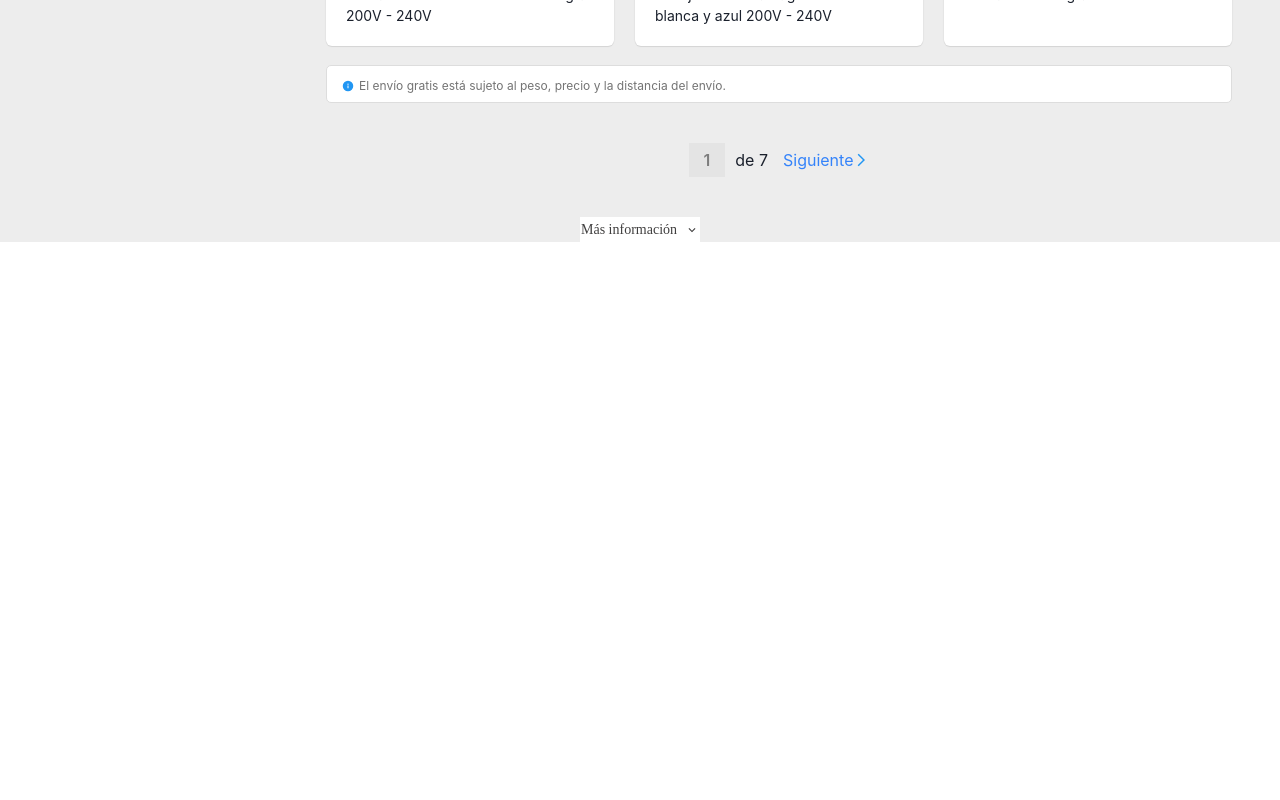
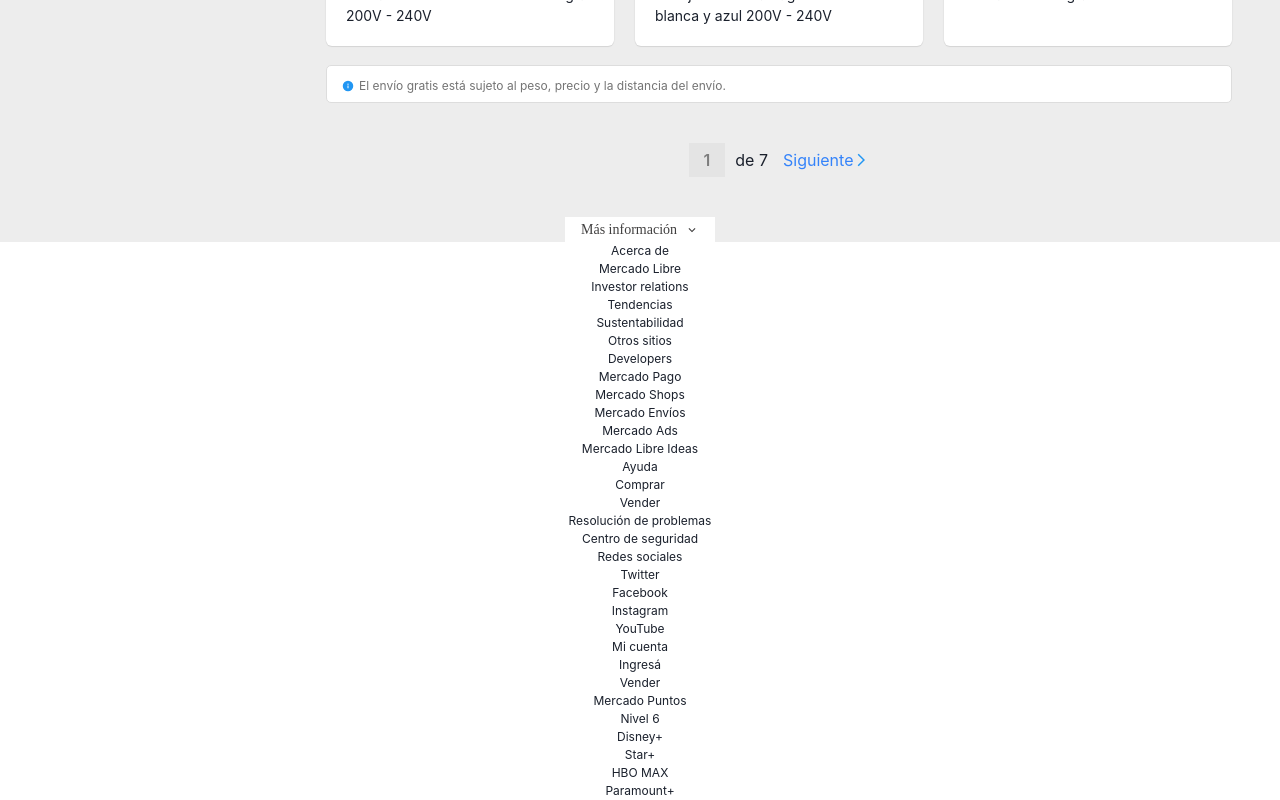
Before and after one commit to CodemiaClub/mercado-libre, a React (Create React App) app: page / in a window 1280 px wide. Shown: the part 2842-3642 px from the top of the page. Before the commit the page ends 3084 px from the top, so only its background shows below. Built offline with nearby package versions, Linux system fonts and the light colour scheme.

Commit message:
se agrega componente FooterMenu

```diff
--- a/src/componentes/Footer/Footer.jsx
+++ b/src/componentes/Footer/Footer.jsx
@@ -1,10 +1,55 @@
 import '../../hojas-de-estilo/Styles-Footer/Footer.css';
+import FooterMenu from './FooterMenu';
 import FooterOption from './FooterOption';
 
-function Footer(){
-  return(
+function Footer() {
+  return (
     <div className="container-footer">
       <FooterOption />
+
+      <FooterMenu
+        title='Acerca de'
+        nav1='Mercado Libre'
+        nav2='Investor relations'
+        nav3='Tendencias'
+        nav4='Sustentabilidad' />
+
+      <FooterMenu
+        title='Otros sitios'
+        nav1='Developers'
+        nav2='Mercado Pago'
+        nav3='Mercado Shops'
+        nav4='Mercado Envíos'
+        nav5='Mercado Ads'
+        nav6='Mercado Libre Ideas' />
+
+      <FooterMenu
+        title='Ayuda'
+        nav1='Comprar'
+        nav2='Vender'
+        nav3='Resolución de problemas'
+        nav4='Centro de seguridad' />
+
+      <FooterMenu
+        title='Redes sociales'
+        nav1='Twitter'
+        nav2='Facebook'
+        nav3='Instagram'
+        nav4='YouTube' />
+
+      <FooterMenu
+        title='Mi cuenta'
+        nav1='Ingresá'
+        nav2='Vender' />
+
+      <FooterMenu
+        title='Mercado Puntos'
+        nav1='Nivel 6'
+        nav2='Disney+'
+        nav3='Star+'
+        nav4='HBO MAX'
+        nav5='Paramount+' />
+
     </div>
   )
 }
--- /dev/null
+++ b/src/componentes/Footer/FooterMenu.jsx
@@ -0,0 +1,19 @@
+import '../../hojas-de-estilo/Styles-Footer/FooterMenu.css';
+
+function FooterMenu({ title, nav1, nav2, nav3, nav4, nav5, nav6 }) {
+    return (
+        <div className="container-footerMenu">
+            <p>{title}</p>
+            <div className="navFooter">
+                <p>{nav1}</p>
+                <p>{nav2}</p>
+                <p>{nav3}</p>
+                <p>{nav4}</p>
+                <p>{nav5}</p>
+                <p>{nav6}</p>
+            </div>
+        </div>
+    )
+}
+
+export default FooterMenu;
--- /dev/null
+++ b/src/hojas-de-estilo/Styles-Footer/FooterMenu.css
@@ -0,0 +1,15 @@
+.container-footerMenu{
+    background-color: white;
+    display: flex;
+    flex-direction: column;
+    font-size: 12px;
+    width: 100%;
+    justify-content: space-around;
+}
+
+.navFooter{
+    display: flex;
+    flex-direction: column;
+
+
+}
--- a/src/hojas-de-estilo/Styles-Footer/FooterOption.css
+++ b/src/hojas-de-estilo/Styles-Footer/FooterOption.css
@@ -2,7 +2,8 @@
     display: flex;
     justify-content: center;
     text-align: center;
-    width: 120px;
+    width: 150px;
     padding: 0 20px 0 20px;
     background-color: white;
+    font-size: 12px;
 }
```
